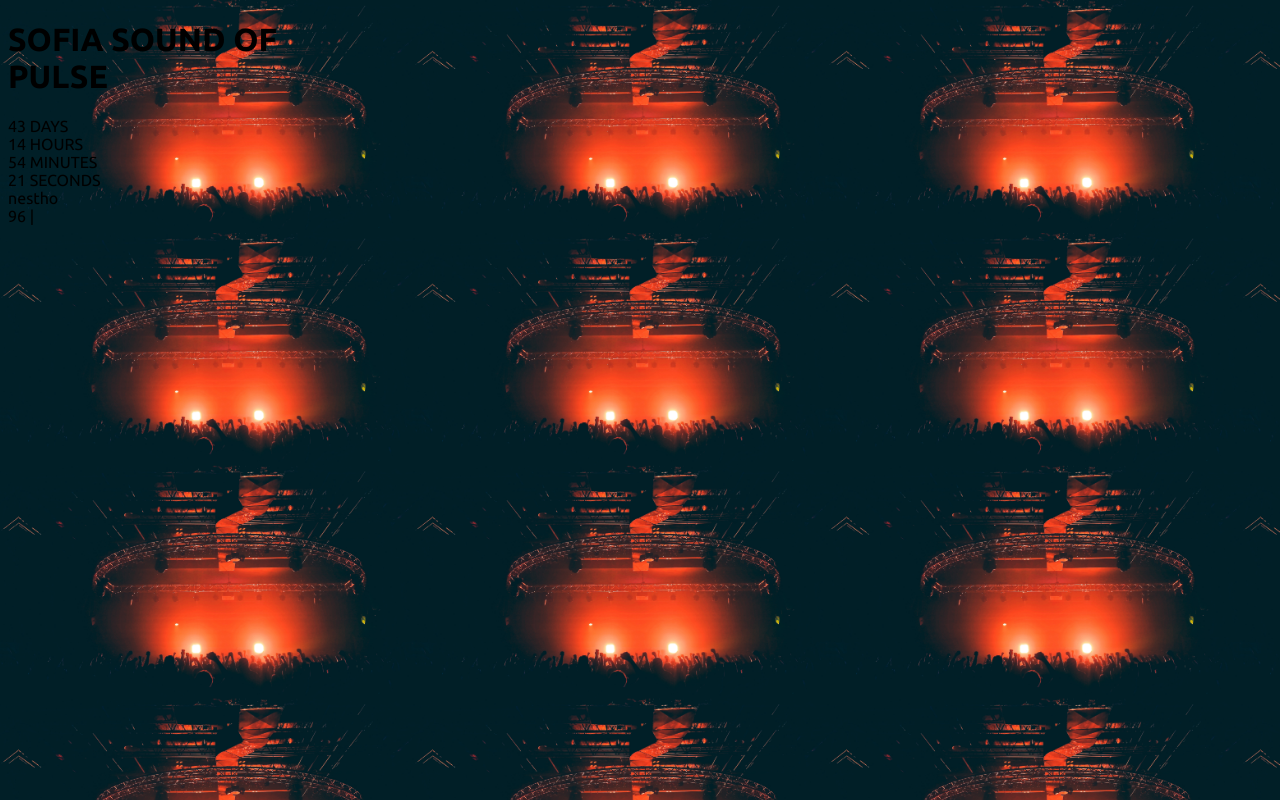
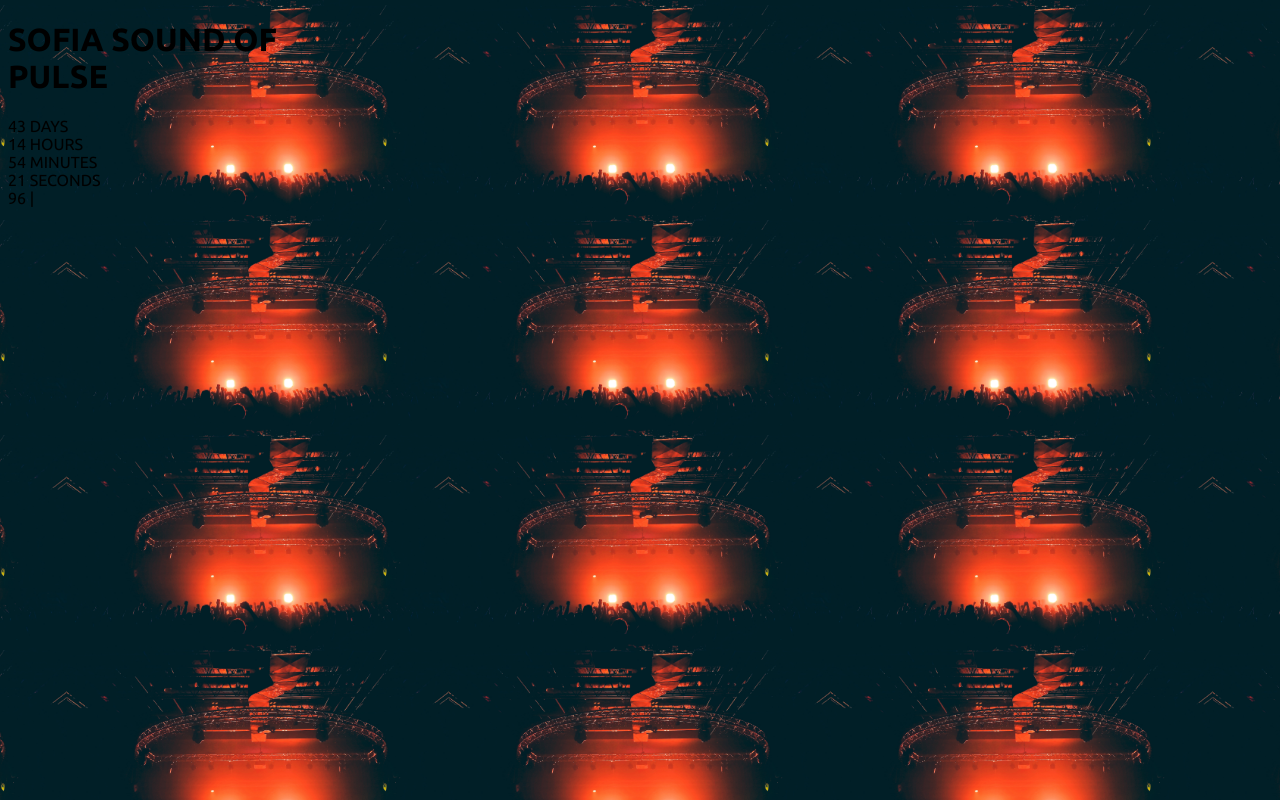
Before and after one commit to nikolagsiderov/BuddhaEvent, a Next.js app: page / in a window 1280 px wide. Built offline with nearby package versions, Linux system fonts and the light colour scheme.

Commit message:
Removal of unnecessary text...

```diff
--- a/src/components/index/Main.tsx
+++ b/src/components/index/Main.tsx
@@ -181,7 +181,6 @@ export default function Hero() {
             </Card>
           </motion.div>
         </div>
-        <div className="flex items-center justify-center">nestho</div>
         <motion.div
           initial="hidden"
           animate="visible"
```
